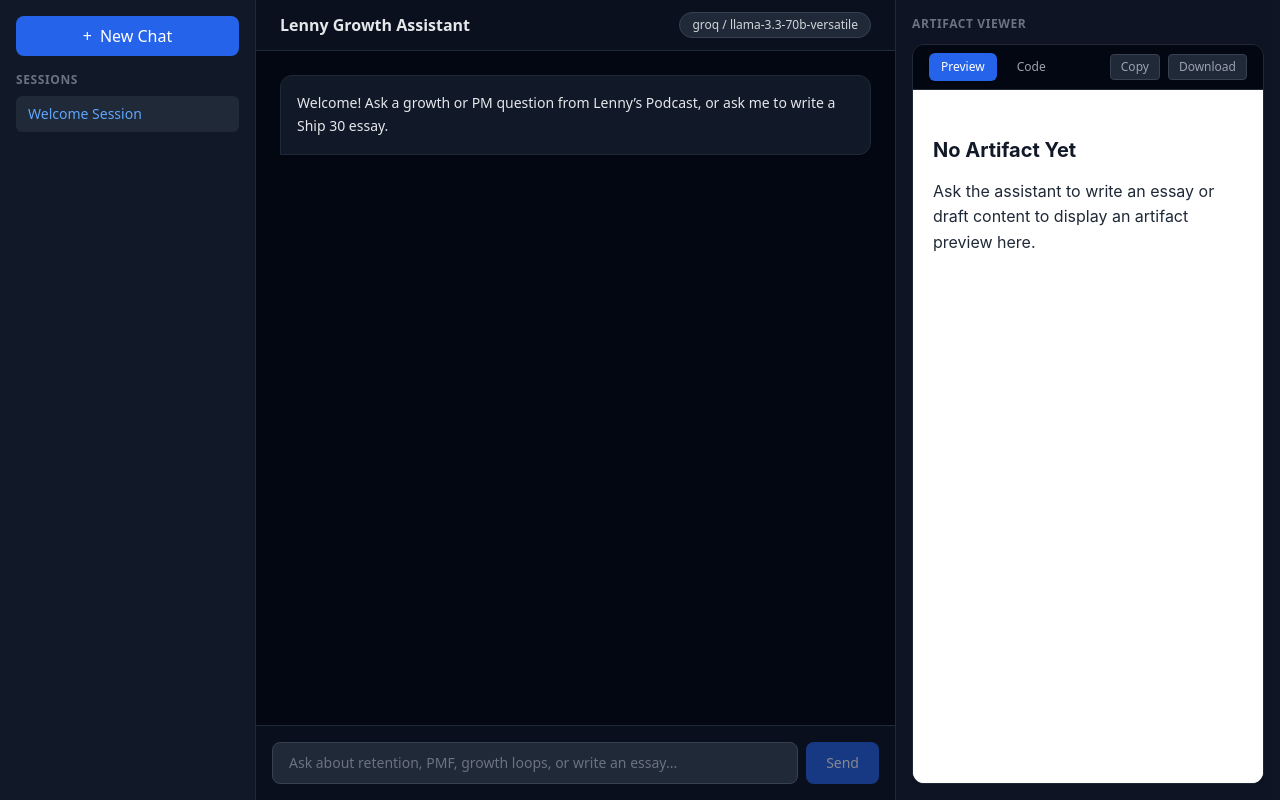
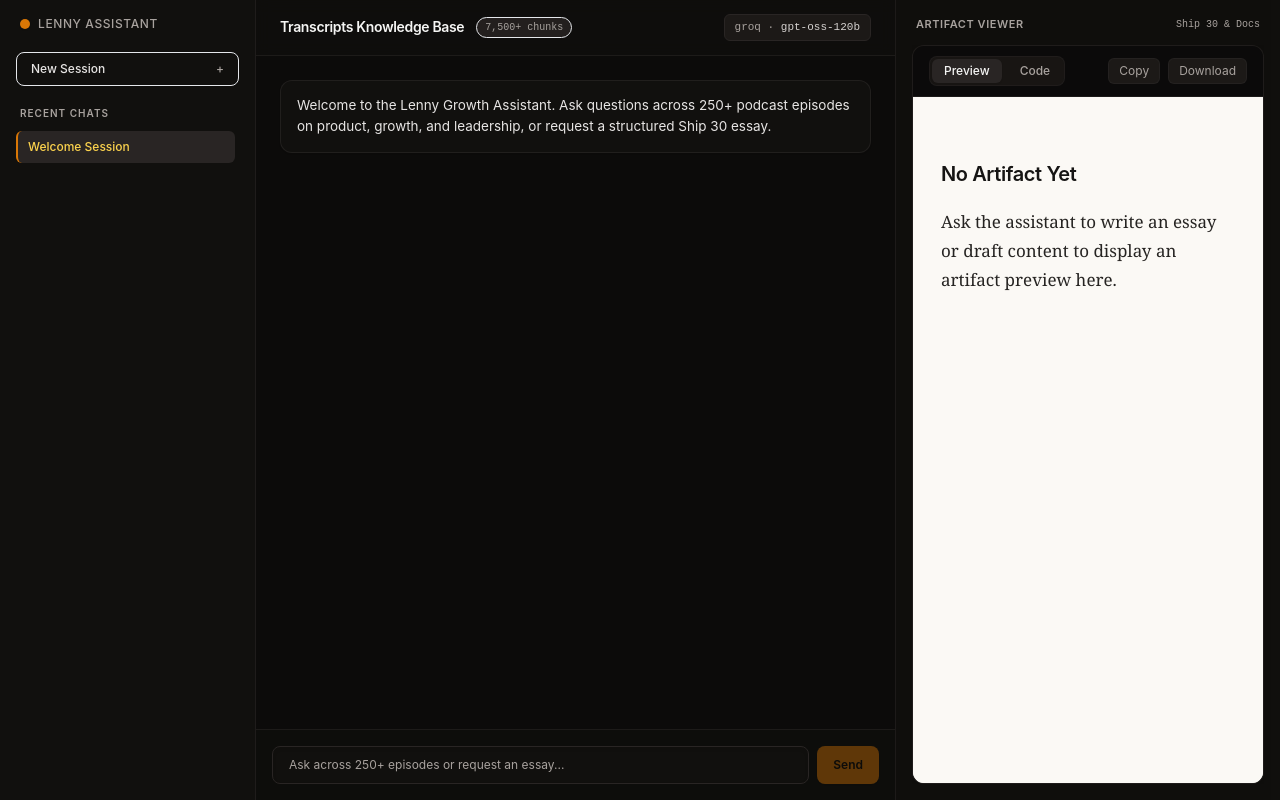
Before and after one commit to SabharishC98/LennyAgent, a React (Vite) app in the folder web/: page / in a window 1280 px wide. Built offline with nearby package versions, Linux system fonts and the light colour scheme; no server answers.

Commit message:
style(ui): apply warm editorial minimalist theme with Newsreader typography and amber accents

```diff
--- a/web/src/App.tsx
+++ b/web/src/App.tsx
@@ -16,23 +16,21 @@ function App() {
   const [sessions, setSessions] = useState<Session[]>([{ id: 'default', title: 'Welcome Session' }]);
   const [currentSessionId, setCurrentSessionId] = useState('default');
 
-  // Per-session message storage
   const [sessionMessages, setSessionMessages] = useState<Record<string, Message[]>>({
     default: [
       {
         id: 'welcome',
         role: 'assistant',
-        content: 'Welcome! Ask a growth or PM question from Lenny’s Podcast, or ask me to write a Ship 30 essay.'
+        content: 'Welcome to the Lenny Growth Assistant. Ask questions across 250+ podcast episodes on product, growth, and leadership, or request a structured Ship 30 essay.'
       }
     ]
   });
 
-  // Per-session artifact storage
   const [sessionArtifacts, setSessionArtifacts] = useState<Record<string, string | null>>({});
 
   const [input, setInput] = useState('');
   const [loading, setLoading] = useState(false);
-  const [config, setConfig] = useState({ provider: 'groq', model: 'llama-3.3-70b-versatile' });
+  const [config, setConfig] = useState({ provider: 'groq', model: 'openai/gpt-oss-120b' });
   const [selectedCitation, setSelectedCitation] = useState<string | null>(null);
   const messagesEndRef = useRef<HTMLDivElement>(null);
 
@@ -42,7 +40,7 @@ function App() {
   useEffect(() => {
     fetch('/api/config')
       .then(res => res.json())
-      .then(data => setConfig({ provider: data.provider || 'groq', model: data.model || 'llama-3' }))
+      .then(data => setConfig({ provider: data.provider || 'groq', model: data.model || 'openai/gpt-oss-120b' }))
       .catch(() => {});
   }, []);
 
@@ -63,7 +61,7 @@ function App() {
         {
           id: `msg-${Date.now()}`,
           role: 'assistant',
-          content: 'New chat started. What topic or guest would you like to explore?'
+          content: 'New session started. Which founder, growth framework, or topic should we explore?'
         }
       ]
     }));
@@ -79,7 +77,6 @@ function App() {
     const userMsg: Message = { id: `user-${Date.now()}`, role: 'user', content: query };
     const targetSessionId = currentSessionId;
 
-    // Update current session title if it's still default name
     setSessions(prev =>
       prev.map(s => {
         if (s.id === targetSessionId && (s.title.startsWith('Chat ') || s.title === 'Welcome Session')) {
@@ -186,25 +183,34 @@ function App() {
   };
 
   return (
-    <div className="min-h-screen bg-gray-950 text-gray-100 flex flex-col md:flex-row h-screen overflow-hidden">
+    <div className="min-h-screen bg-surface-950 text-stone-200 flex flex-col md:flex-row h-screen overflow-hidden selection:bg-amber-900/40 selection:text-amber-200 font-sans">
       {/* 1. Left Sidebar: Sessions */}
-      <div className="session-list w-full md:w-64 border-r border-gray-800 p-4 flex flex-col bg-gray-900">
+      <div className="session-list w-full md:w-64 border-r border-stone-800/60 p-4 flex flex-col bg-surface-900">
+        {/* Brand Header */}
+        <div className="flex items-center gap-2 px-1 mb-5">
+          <div className="w-2.5 h-2.5 rounded-full bg-amber-600 shadow-sm" />
+          <span className="text-xs font-medium tracking-wider uppercase text-stone-400">Lenny Assistant</span>
+        </div>
+
         <button
           onClick={handleNewChat}
-          className="new-chat bg-blue-600 hover:bg-blue-500 text-white font-medium px-4 py-2 rounded-lg mb-4 flex items-center justify-center gap-2 transition"
+          className="new-chat w-full bg-stone-850 hover:bg-stone-800 text-stone-200 font-medium px-3.5 py-2 rounded-lg mb-5 flex items-center justify-between text-xs border border-stone-750 transition shadow-sm group"
           aria-label="New Chat"
         >
-          <span>+</span> New Chat
+          <span>New Session</span>
+          <span className="text-stone-400 group-hover:text-amber-500 transition-colors">+</span>
         </button>
 
-        <div className="text-xs uppercase tracking-wider text-gray-500 font-semibold mb-2">Sessions</div>
-        <div className="overflow-y-auto flex-1 space-y-1">
+        <div className="text-[10px] uppercase tracking-widest text-stone-400 font-semibold mb-2.5 px-1">Recent Chats</div>
+        <div className="overflow-y-auto flex-1 space-y-1 pr-1">
           {sessions.map(s => (
             <button
               key={s.id}
               onClick={() => setCurrentSessionId(s.id)}
-              className={`w-full text-left px-3 py-2 rounded-md text-sm truncate block transition ${
-                s.id === currentSessionId ? 'bg-gray-800 text-blue-400 font-medium' : 'text-gray-400 hover:bg-gray-800/50'
+              className={`w-full text-left px-3 py-2 rounded-md text-xs truncate block transition ${
+                s.id === currentSessionId
+                  ? 'bg-stone-800 text-amber-300 font-medium border-l-2 border-amber-600 pl-2.5'
+                  : 'text-stone-400 hover:text-stone-200 hover:bg-stone-850/60'
               }`}
             >
               {s.title}
@@ -214,34 +220,39 @@ function App() {
       </div>
 
       {/* 2. Middle Panel: Chat Stream */}
-      <div className="chat-center flex-1 flex flex-col relative bg-gray-950 border-r border-gray-800">
-        <header className="border-b border-gray-800 px-6 py-3 flex items-center justify-between bg-gray-900/60 backdrop-blur">
-          <div className="font-semibold text-gray-200">Lenny Growth Assistant</div>
-          <div className="badge bg-gray-800 border border-gray-700 px-3 py-1 rounded-full text-xs text-gray-300">
-            {config.provider} / {config.model}
+      <div className="chat-center flex-1 flex flex-col relative bg-surface-950 border-r border-stone-800/60">
+        <header className="border-b border-stone-800/60 px-6 py-3.5 flex items-center justify-between bg-surface-900/60 backdrop-blur">
+          <div className="flex items-center gap-3">
+            <h1 className="text-sm font-semibold tracking-tight text-stone-100">Transcripts Knowledge Base</h1>
+            <span className="text-[10px] bg-stone-800/80 border border-stone-750 text-stone-400 px-2 py-0.5 rounded-full font-mono">
+              7,500+ chunks
+            </span>
+          </div>
+          <div className="badge bg-stone-900 border border-stone-800 px-2.5 py-1 rounded-md text-[11px] font-mono text-stone-400">
+            {config.provider} · <span className="text-stone-300">{config.model.replace('openai/', '')}</span>
           </div>
         </header>
 
-        <div className="messages flex-1 overflow-y-auto p-6 space-y-4">
+        <div className="messages flex-1 overflow-y-auto p-6 space-y-5">
           {currentMessages.map(m => (
             <div
               key={m.id}
               className={`flex flex-col ${m.role === 'user' ? 'items-end' : 'items-start'}`}
             >
               <div
-                className={`max-w-2xl p-4 rounded-xl text-sm leading-relaxed ${
+                className={`max-w-2xl px-4 py-3.5 rounded-xl text-[13.5px] leading-relaxed ${
                   m.role === 'user'
-                    ? 'bg-blue-600 text-white rounded-br-none'
-                    : 'bg-gray-900 border border-gray-800 text-gray-200 rounded-bl-none shadow-sm'
+                    ? 'bg-stone-800 text-stone-100 border border-stone-700/60 shadow-sm'
+                    : 'bg-surface-900 border border-stone-800/70 text-stone-200 shadow-sm'
                 }`}
               >
-                <div className="whitespace-pre-wrap">{m.content || (loading && m.role === 'assistant' ? 'Thinking...' : '')}</div>
-                {m.content.includes('[Guest') || m.content.includes('[ep0') ? (
+                <div className="whitespace-pre-wrap">{m.content || (loading && m.role === 'assistant' ? 'Retrieving and synthesizing transcripts...' : '')}</div>
+                {m.content.includes('[') && m.content.includes('§') ? (
                   <button
-                    onClick={() => setSelectedCitation("Episode metadata retrieved from indexed podcast transcript corpus.")}
-                    className="mt-2 text-xs text-blue-400 hover:underline block"
+                    onClick={() => setSelectedCitation("Source verified: Matched from indexed Lenny's Podcast transcripts with citation references.")}
+                    className="mt-3 text-[11px] text-amber-500/90 hover:text-amber-400 font-medium hover:underline flex items-center gap-1"
                   >
-                    View Citation Details
+                    <span>✦</span> View Source Citation Details
                   </button>
                 ) : null}
               </div>
@@ -251,34 +262,37 @@ function App() {
         </div>
 
         {selectedCitation && (
-          <div className="bg-gray-900 border-t border-blue-500/30 p-3 flex items-center justify-between text-xs text-gray-300">
+          <div className="bg-stone-900/90 border-t border-amber-900/30 px-5 py-2.5 flex items-center justify-between text-xs text-amber-200/90 backdrop-blur">
             <span>{selectedCitation}</span>
-            <button onClick={() => setSelectedCitation(null)} className="text-gray-400 hover:text-white">✕</button>
+            <button onClick={() => setSelectedCitation(null)} className="text-stone-400 hover:text-stone-200 text-sm">✕</button>
           </div>
         )}
 
-        <form onSubmit={handleSendMessage} className="p-4 border-t border-gray-800 bg-gray-900/50 flex gap-2">
+        <form onSubmit={handleSendMessage} className="p-4 border-t border-stone-800/60 bg-surface-900/40 flex gap-2">
           <input
             type="text"
             value={input}
             onChange={e => setInput(e.target.value)}
-            placeholder="Ask about retention, PMF, growth loops, or write an essay..."
-            className="flex-1 bg-gray-800 border border-gray-700 rounded-lg px-4 py-2.5 text-sm text-gray-100 placeholder-gray-500 focus:outline-none focus:border-blue-500"
+            placeholder="Ask across 250+ episodes or request an essay..."
+            className="flex-1 bg-surface-900 border border-stone-800 rounded-lg px-4 py-2.5 text-xs text-stone-100 placeholder-stone-400 focus:outline-none focus:border-amber-700/60 transition shadow-inner"
             disabled={loading}
           />
           <button
             type="submit"
             disabled={loading || !input.trim()}
-            className="bg-blue-600 hover:bg-blue-500 disabled:opacity-50 text-white font-medium px-5 py-2.5 rounded-lg text-sm transition"
+            className="bg-amber-600 hover:bg-amber-500 disabled:opacity-40 text-stone-950 font-semibold px-4 py-2.5 rounded-lg text-xs transition shadow-sm"
           >
-            {loading ? 'Sending...' : 'Send'}
+            {loading ? 'Synthesizing...' : 'Send'}
           </button>
         </form>
       </div>
 
       {/* 3. Right Panel: Artifact Viewer */}
-      <div className="artifact-panel w-full md:w-96 p-4 bg-gray-900/80 flex flex-col">
-        <h2 className="text-xs uppercase tracking-wider text-gray-500 font-semibold mb-3">Artifact Viewer</h2>
+      <div className="artifact-panel w-full md:w-96 p-4 bg-surface-900/70 flex flex-col">
+        <div className="flex items-center justify-between mb-3 px-1">
+          <h2 className="text-[11px] uppercase tracking-wider text-stone-400 font-semibold">Artifact Viewer</h2>
+          <span className="text-[10px] text-stone-400 font-mono">Ship 30 & Docs</span>
+        </div>
         <div className="flex-1 overflow-hidden">
           <ArtifactViewer content={currentArtifact || "<h2>No Artifact Yet</h2><p>Ask the assistant to write an essay or draft content to display an artifact preview here.</p>"} />
         </div>
--- a/web/src/components/ArtifactViewer.tsx
+++ b/web/src/components/ArtifactViewer.tsx
@@ -1,37 +1,27 @@
 import React, { useState } from 'react';
 import DOMPurify from 'dompurify';
 
-// Converts common Markdown syntax into clean HTML
 function markdownToHtml(md: string): string {
-  // If it already contains HTML tags, return directly
   if (/<[a-z][\s\S]*>/i.test(md)) {
     return md;
   }
 
   let html = md
-    // Escape HTML special chars
     .replace(/&/g, '&amp;')
     .replace(/</g, '&lt;')
     .replace(/>/g, '&gt;')
-    // Headings
     .replace(/^### (.*$)/gim, '<h3>$1</h3>')
     .replace(/^## (.*$)/gim, '<h2>$1</h2>')
     .replace(/^# (.*$)/gim, '<h1>$1</h1>')
-    // Bold and italics
     .replace(/\*\*\*(.*?)\*\*\*/gim, '<strong><em>$1</em></strong>')
     .replace(/\*\*(.*?)\*\*/gim, '<strong>$1</strong>')
     .replace(/\*(.*?)\*/gim, '<em>$1</em>')
-    // Blockquotes
     .replace(/^\> (.*$)/gim, '<blockquote>$1</blockquote>')
-    // Inline code
     .replace(/`([^`]+)`/gim, '<code>$1</code>')
-    // Bullet lists
     .replace(/^\s*[-*]\s+(.*$)/gim, '<li>$1</li>');
 
-  // Wrap lists in <ul>
   html = html.replace(/(<li>[\s\S]*?<\/li>)/gim, '<ul>$1</ul>');
 
-  // Paragraphs for remaining text blocks
   html = html
     .split(/\n\s*\n/)
     .map(block => {
@@ -51,12 +41,10 @@ export const ArtifactViewer = ({ content }: { content: string }) => {
   const [activeTab, setActiveTab] = useState<'preview' | 'code'>('preview');
   const [copied, setCopied] = useState(false);
 
-  // 1. Transform markdown to HTML if markdown is detected
   const parsedHtml = markdownToHtml(content);
-
-  // 2. Sanitize through DOMPurify for strict defense-in-depth security
   const sanitized = DOMPurify.sanitize(parsedHtml, { USE_PROFILES: { html: true } });
 
+  // Minimalist warm-editorial typography
   const iframeSrc = `
     <!DOCTYPE html>
     <html>
@@ -64,27 +52,47 @@ export const ArtifactViewer = ({ content }: { content: string }) => {
         <meta charset="utf-8" />
         <meta http-equiv="Content-Security-Policy" content="default-src 'none'; style-src 'unsafe-inline'; img-src data:; font-src data:;" />
         <style>
+          @import url('https://fonts.googleapis.com/css2?family=Newsreader:ital,opsz,wght@0,6..72,400;0,6..72,500;1,6..72,400&family=Inter:wght@400;500;600&display=swap');
           body {
-            font-family: -apple-system, BlinkMacSystemFont, "Segoe UI", Roboto, Helvetica, Arial, sans-serif;
-            color: #1f2937;
-            line-height: 1.6;
-            padding: 20px;
+            font-family: 'Newsreader', Georgia, serif;
+            color: #262422;
+            line-height: 1.7;
+            font-size: 17px;
+            padding: 32px 28px;
             margin: 0;
-            background-color: #ffffff;
+            background-color: #fbf9f5;
           }
-          h1, h2, h3 { color: #111827; margin-top: 1.2em; margin-bottom: 0.6em; }
-          h1 { font-size: 1.5rem; border-bottom: 1px solid #e5e7eb; padding-bottom: 8px; }
-          h2 { font-size: 1.25rem; }
-          h3 { font-size: 1.1rem; }
-          p { margin: 0.8em 0; }
-          strong { color: #111827; }
-          em { color: #374151; }
-          ul, ol { padding-left: 24px; margin: 0.8em 0; }
-          li { margin-bottom: 4px; }
-          blockquote { border-left: 3px solid #3b82f6; padding-left: 12px; margin-left: 0; color: #4b5563; font-style: italic; }
-          pre, code { background: #f3f4f6; border-radius: 4px; font-family: monospace; }
-          pre { padding: 12px; overflow-x: auto; }
-          code { padding: 2px 4px; color: #dc2626; }
+          h1, h2, h3 {
+            font-family: 'Inter', -apple-system, sans-serif;
+            color: #161514;
+            letter-spacing: -0.02em;
+            margin-top: 1.4em;
+            margin-bottom: 0.5em;
+          }
+          h1 { font-size: 1.55rem; font-weight: 600; border-bottom: 1px solid #e7ded2; padding-bottom: 12px; }
+          h2 { font-size: 1.25rem; font-weight: 600; }
+          h3 { font-size: 1.05rem; font-weight: 500; text-transform: uppercase; letter-spacing: 0.04em; color: #78716c; }
+          p { margin: 1em 0; }
+          strong { font-family: 'Inter', sans-serif; font-weight: 600; color: #161514; }
+          em { font-style: italic; color: #44403c; }
+          ul, ol { padding-left: 24px; margin: 1em 0; }
+          li { margin-bottom: 6px; }
+          blockquote {
+            border-left: 2px solid #d97706;
+            padding-left: 16px;
+            margin: 1.4em 0;
+            color: #57534e;
+            font-style: italic;
+          }
+          pre, code {
+            font-family: ui-monospace, SFMono-Regular, Menlo, monospace;
+            font-size: 0.85em;
+            background: #ede8df;
+            border-radius: 4px;
+          }
+          pre { padding: 14px; overflow-x: auto; }
+          code { padding: 2px 6px; color: #b45309; }
+          hr { border: 0; border-top: 1px solid #e7ded2; margin: 2em 0; }
         </style>
       </head>
       <body>${sanitized}</body>
@@ -111,26 +119,26 @@ export const ArtifactViewer = ({ content }: { content: string }) => {
   };
 
   return (
-    <div className="artifact-viewer w-full h-full flex flex-col bg-gray-900 border border-gray-800 rounded-xl overflow-hidden shadow-lg">
+    <div className="artifact-viewer w-full h-full flex flex-col bg-surface-900 border border-stone-800/60 rounded-xl overflow-hidden shadow-2xl">
       {/* Tab controls */}
-      <div className="tabs bg-gray-950 px-4 py-2 border-b border-gray-800 flex items-center justify-between">
-        <div className="flex gap-2">
+      <div className="tabs bg-surface-950/90 px-4 py-2.5 border-b border-stone-800/60 flex items-center justify-between backdrop-blur">
+        <div className="flex gap-1.5 p-0.5 bg-stone-900/80 rounded-lg border border-stone-800/50">
           <button
             onClick={() => setActiveTab('preview')}
-            className={`preview-tab text-xs font-medium px-3 py-1.5 rounded-md transition ${
+            className={`preview-tab text-xs font-medium px-3 py-1 rounded-md transition-all ${
               activeTab === 'preview'
-                ? 'bg-blue-600 text-white shadow'
-                : 'text-gray-400 hover:text-gray-200 hover:bg-gray-800'
+                ? 'bg-stone-800 text-stone-100 shadow-sm'
+                : 'text-stone-400 hover:text-stone-200 hover:bg-stone-800/40'
             }`}
           >
             Preview
           </button>
           <button
             onClick={() => setActiveTab('code')}
-            className={`code-tab text-xs font-medium px-3 py-1.5 rounded-md transition ${
+            className={`code-tab text-xs font-medium px-3 py-1 rounded-md transition-all ${
               activeTab === 'code'
-                ? 'bg-blue-600 text-white shadow'
-                : 'text-gray-400 hover:text-gray-200 hover:bg-gray-800'
+                ? 'bg-stone-800 text-stone-100 shadow-sm'
+                : 'text-stone-400 hover:text-stone-200 hover:bg-stone-800/40'
             }`}
           >
             Code
@@ -140,14 +148,14 @@ export const ArtifactViewer = ({ content }: { content: string }) => {
         <div className="flex items-center gap-2">
           <button
             onClick={handleCopy}
-            className="text-xs text-gray-400 hover:text-white bg-gray-800 hover:bg-gray-700 px-2.5 py-1 rounded border border-gray-700 transition"
+            className="text-xs text-stone-400 hover:text-stone-200 bg-stone-900 hover:bg-stone-850 px-2.5 py-1 rounded-md border border-stone-800/70 transition"
             title="Copy to clipboard"
           >
-            {copied ? 'Copied!' : 'Copy'}
+            {copied ? 'Copied' : 'Copy'}
           </button>
           <button
             onClick={handleDownload}
-            className="text-xs text-gray-400 hover:text-white bg-gray-800 hover:bg-gray-700 px-2.5 py-1 rounded border border-gray-700 transition"
+            className="text-xs text-stone-400 hover:text-stone-200 bg-stone-900 hover:bg-stone-850 px-2.5 py-1 rounded-md border border-stone-800/70 transition"
             title="Download file"
           >
             Download
@@ -156,7 +164,7 @@ export const ArtifactViewer = ({ content }: { content: string }) => {
       </div>
 
       {/* Content panel */}
-      <div className="flex-1 overflow-hidden relative bg-white">
+      <div className="flex-1 overflow-hidden relative bg-[#fbf9f5]">
         {activeTab === 'preview' ? (
           <iframe
             title="artifact-sandbox"
@@ -165,7 +173,7 @@ export const ArtifactViewer = ({ content }: { content: string }) => {
             className="w-full h-full border-0"
           />
         ) : (
-          <div className="w-full h-full overflow-auto bg-gray-950 p-4 text-xs font-mono text-gray-200 whitespace-pre-wrap select-all">
+          <div className="w-full h-full overflow-auto bg-surface-950 p-5 text-xs font-mono text-stone-300 whitespace-pre-wrap select-all leading-relaxed">
             {content}
           </div>
         )}
--- a/web/tailwind.config.js
+++ b/web/tailwind.config.js
@@ -3,11 +3,29 @@ export default {
   content: ['./index.html', './src/**/*.{js,ts,jsx,tsx}'],
   theme: {
     extend: {
+      fontFamily: {
+        sans: ['"Inter"', '-apple-system', 'BlinkMacSystemFont', '"Segoe UI"', 'Roboto', 'sans-serif'],
+        mono: ['"JetBrains Mono"', '"Fira Code"', 'monospace'],
+      },
       colors: {
-        lenny: {
-          blue: '#1a56db',
-          dark: '#111827',
+        surface: {
+          50: '#faf8f5',
+          100: '#f4efe8',
+          200: '#e7ded2',
+          800: '#1e1c19',
+          850: '#161513',
+          900: '#11100e',
+          950: '#0c0b0a',
         },
+        accent: {
+          DEFAULT: '#d97706', // warm amber
+          light: '#f59e0b',
+          dark: '#b45309',
+        },
+        olive: {
+          DEFAULT: '#84937d',
+          dark: '#586952',
+        }
       },
     },
   },
```
